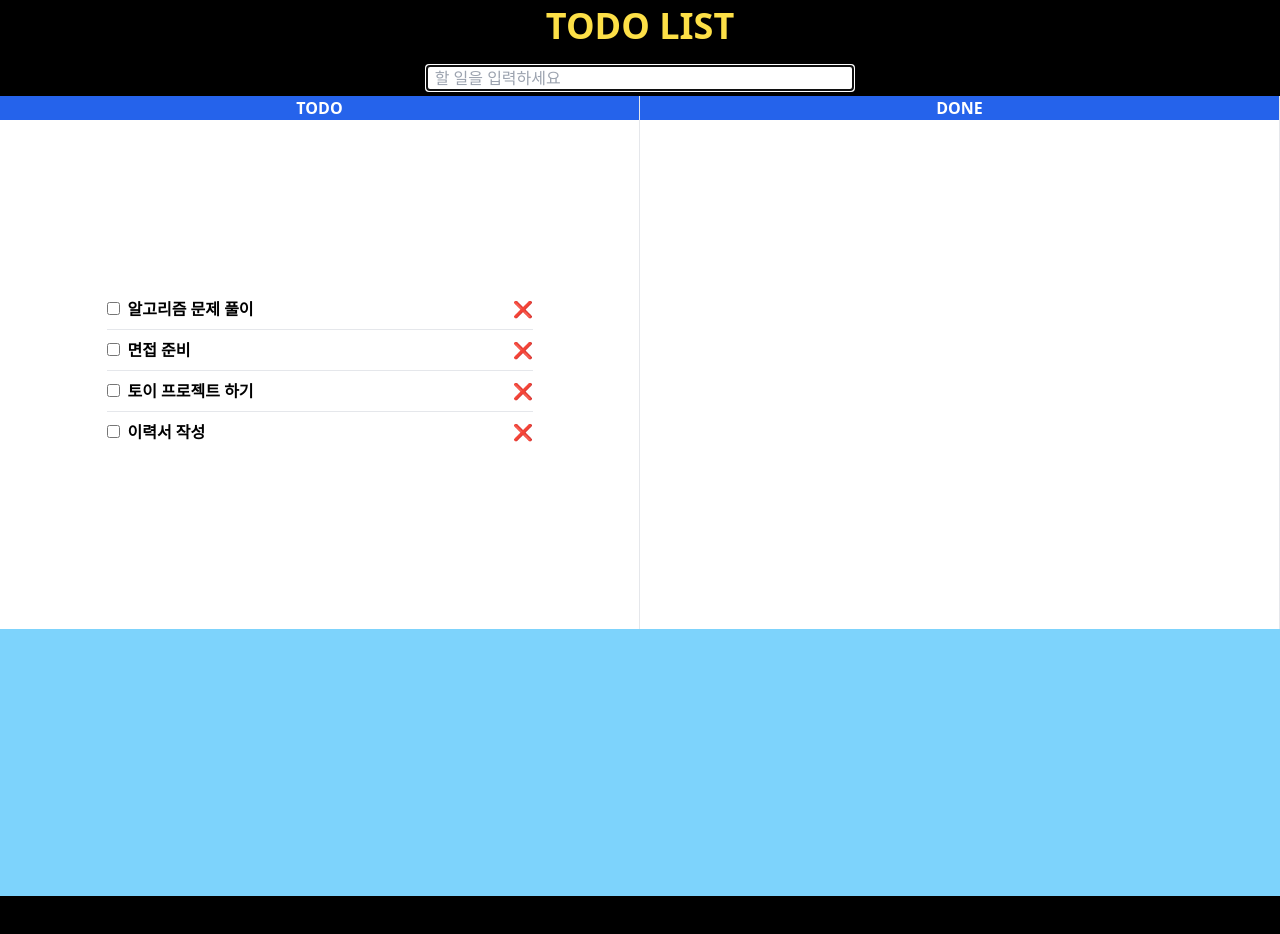
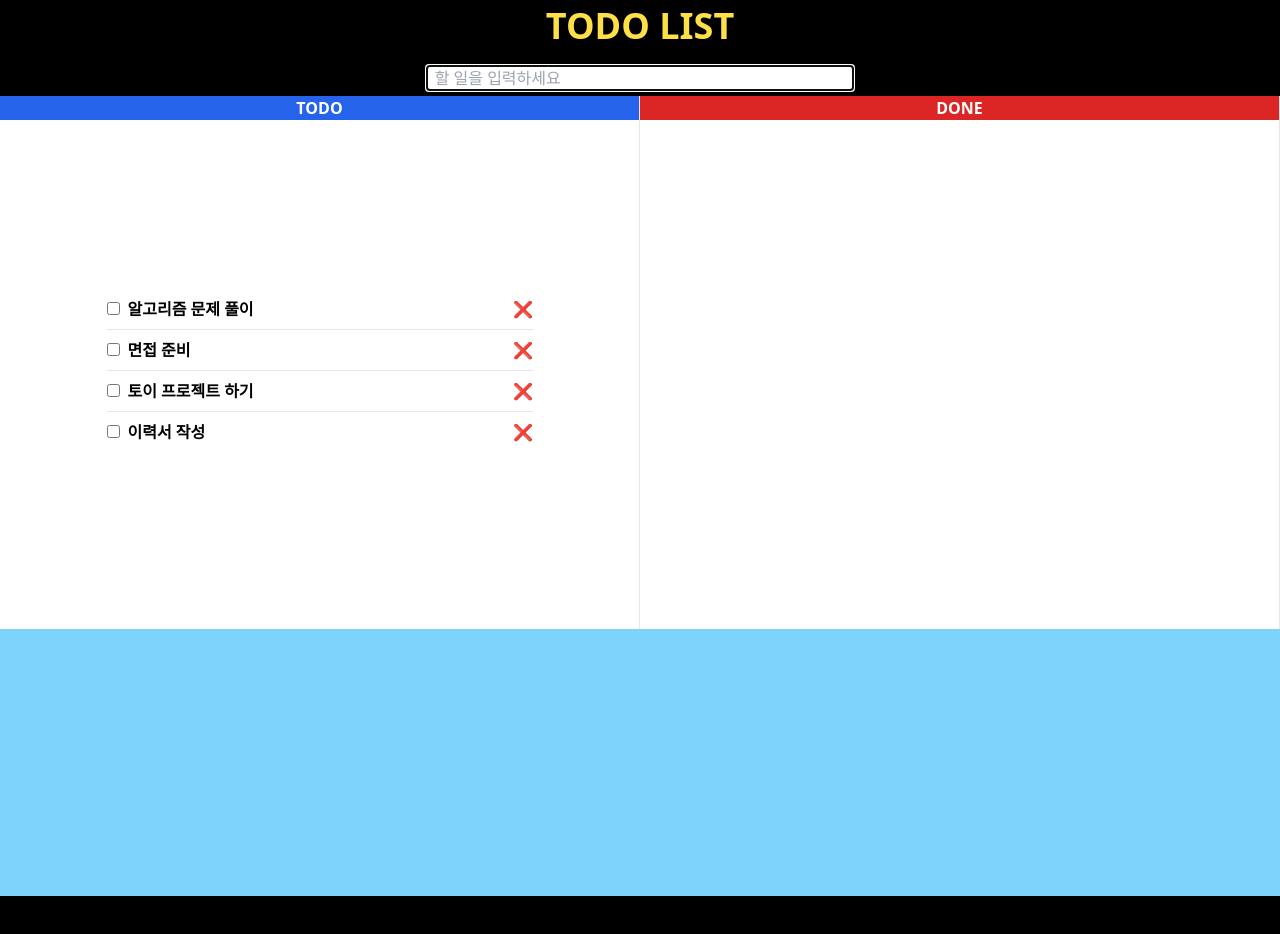
Before and after one commit to bellmin9321/ts-todo, a React (Create React App) app: page / in a window 1280 px wide. Shown: the top 934 px of the page. Built offline with nearby package versions, Linux system fonts and the light colour scheme.

Commit message:
💄 Design: tailwind에 삼항연산자를 활용하여 상태에 따른 색깔 변경

```diff
--- a/src/components/List/index.tsx
+++ b/src/components/List/index.tsx
@@ -11,7 +11,13 @@ const List = ({
 }: ListProps) => {
   return (
     <ul className="flex h-2/3 w-1/2 flex-col items-center justify-center border-r border-inherit bg-white">
-      <div className="h-1/8 w-full bg-blue-600 text-white">{state}</div>
+      <div
+        className={`h-1/8  + w-full  text-white ${
+          state === 'DONE' ? 'bg-red-600' : 'bg-blue-600'
+        }`}
+      >
+        {state}
+      </div>
       <div className="my-5 mx-3 flex h-full w-2/3 flex-col justify-center">
         {list.map((item, i) => {
           const { id, title, status } = item;
```
